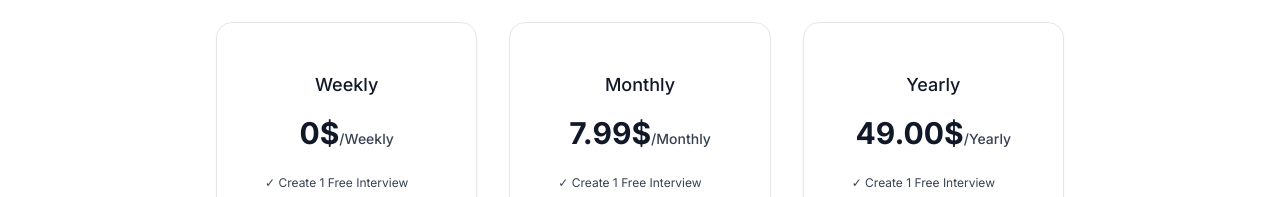
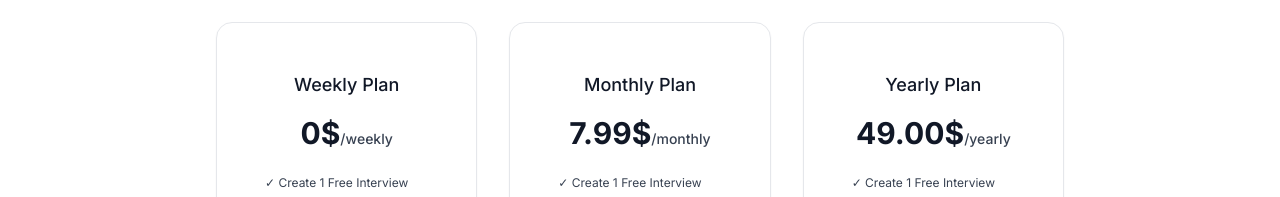
Before and after one commit to patrykswiderski/ai-interview-recruiter, a Next.js app: page /dashboard/upgrade in a window 1280 px wide. Shown: the part 278-475 px from the top of the page. Built offline with nearby package versions, Linux system fonts and the light colour scheme; no server answers.

Commit message:
Upgrades

```diff
--- a/app/dashboard/_components/AddNewInterview.jsx
+++ b/app/dashboard/_components/AddNewInterview.jsx
@@ -69,7 +69,7 @@ const AddNewInterview = () => {
   }
 
   return (
-    <div className="h-screen">
+    <div>
       <div
         className="p-10 rounded-lg bg-secondary hover:scale-105 hover:shadow-md transition-all cursor-pointer"
         onClick={() => setOpenDialog(true)}
--- a/app/dashboard/interview/[interviewId]/page.jsx
+++ b/app/dashboard/interview/[interviewId]/page.jsx
@@ -27,7 +27,7 @@ function Interview({ params }) {
   }
 
   return (
-    <div className="h-screen">
+    <div className="h-min-screen md:h-screen">
       <div className="my-6 flex flex-col justify-center items-center">
         <h2 className="font-bold text-2xl md:text-3xl ">Let's start!</h2>
 
--- a/app/dashboard/upgrade/page.jsx
+++ b/app/dashboard/upgrade/page.jsx
@@ -24,7 +24,7 @@ function Upgrade() {
               <div className="text-center">
                 <h2 className="md:text-lg  font-medium text-gray-900">
                   {item.duration}
-                  <span className="sr-only">Plan</span>
+                  <span> Plan</span>
                 </h2>
 
                 <p className="mt-2 sm:mt-4">
@@ -33,7 +33,7 @@ function Upgrade() {
                   </strong>
 
                   <span className="text-sm font-medium text-gray-700">
-                    /{item.duration}
+                    {item.durationPer}
                   </span>
                 </p>
               </div>
```
